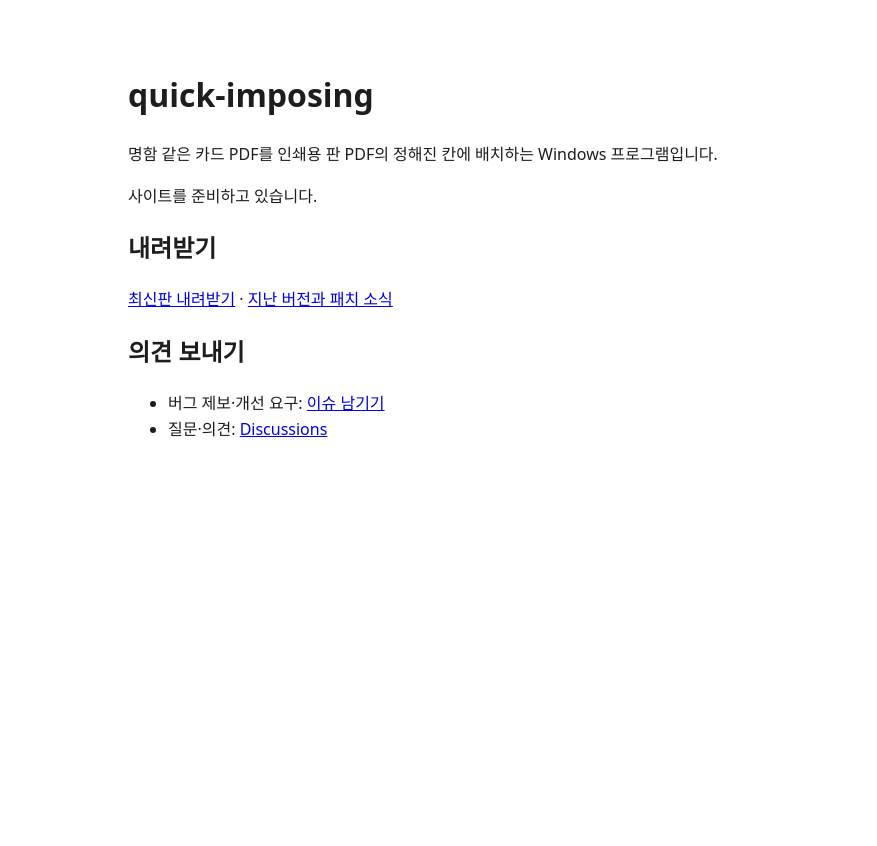
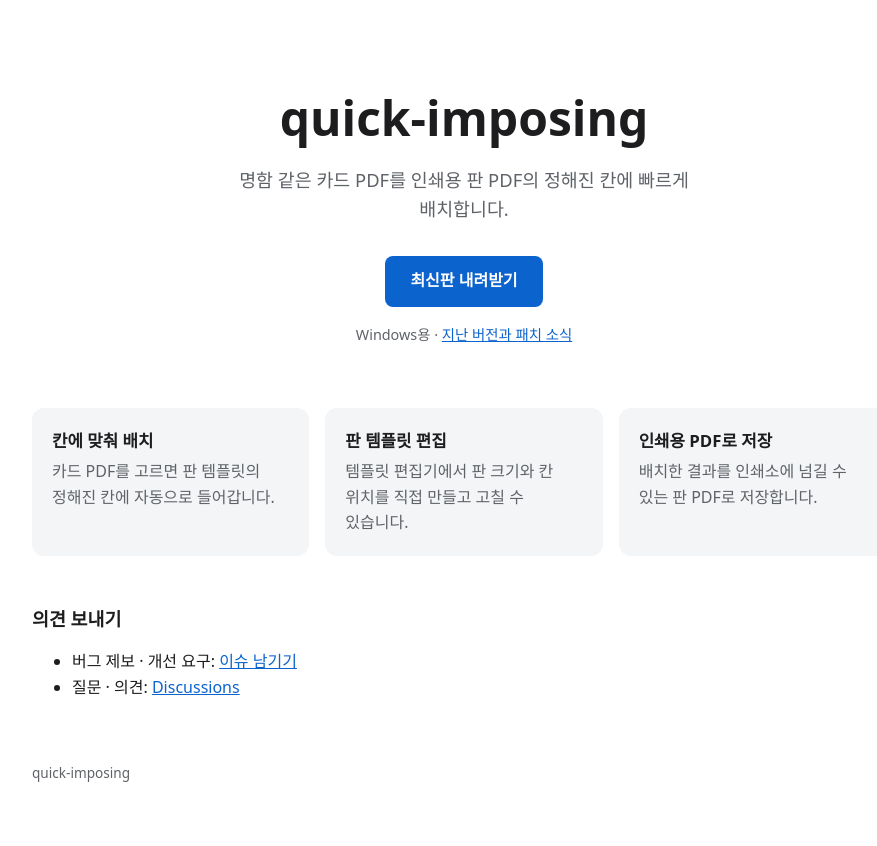
Before and after one commit to steves460ng/quick-imposing-pub, a plain HTML site: page site/index.html in a window 1280 px wide. Shown: the whole page, without its empty margins (176-1053 px from the left). Before the commit the page ends 800 px from the top, so only its background shows below. Drawn offline with Linux system fonts and the light colour scheme.

Commit message:
site: 자리표시 페이지를 간단한 랜딩 페이지로 교체
소개 문구, 최신판 내려받기 버튼, 주요 기능 3개, 의견 보내기 링크.
한국어 단어가 줄 중간에서 끊기지 않게 word-break: keep-all.

Co-Authored-By: Claude Opus 5.5 <noreply@anthropic.com>
Claude-Session: https://claude.ai/code/session_01Q2SD6UnA7keZeT63qZrw3E

```diff
--- a/site/index.html
+++ b/site/index.html
@@ -4,23 +4,46 @@
   <meta charset="utf-8">
   <meta name="viewport" content="width=device-width, initial-scale=1">
   <title>quick-imposing</title>
+  <meta name="description" content="명함 같은 카드 PDF를 인쇄용 판 PDF의 정해진 칸에 빠르게 배치하는 Windows 프로그램">
   <link rel="stylesheet" href="style.css">
 </head>
 <body>
+  <header class="hero">
+    <h1>quick-imposing</h1>
+    <p class="lead">명함 같은 카드 PDF를 인쇄용 판 PDF의 정해진 칸에 빠르게 배치합니다.</p>
+    <p>
+      <a class="button" href="https://github.com/steves460ng/quick-imposing-pub/releases/latest">최신판 내려받기</a>
+    </p>
+    <p class="note">Windows용 · <a href="https://github.com/steves460ng/quick-imposing-pub/releases">지난 버전과 패치 소식</a></p>
+  </header>
+
   <main>
-    <h1>quick-imposing</h1>
-    <p>명함 같은 카드 PDF를 인쇄용 판 PDF의 정해진 칸에 배치하는 Windows 프로그램입니다.</p>
-    <p>사이트를 준비하고 있습니다.</p>
+    <section class="features" aria-label="주요 기능">
+      <div>
+        <h2>칸에 맞춰 배치</h2>
+        <p>카드 PDF를 고르면 판 템플릿의 정해진 칸에 자동으로 들어갑니다.</p>
+      </div>
+      <div>
+        <h2>판 템플릿 편집</h2>
+        <p>템플릿 편집기에서 판 크기와 칸 위치를 직접 만들고 고칠 수 있습니다.</p>
+      </div>
+      <div>
+        <h2>인쇄용 PDF로 저장</h2>
+        <p>배치한 결과를 인쇄소에 넘길 수 있는 판 PDF로 저장합니다.</p>
+      </div>
+    </section>
 
-    <h2 id="download">내려받기</h2>
-    <p><a href="https://github.com/steves460ng/quick-imposing-pub/releases/latest">최신판 내려받기</a>
-      · <a href="https://github.com/steves460ng/quick-imposing-pub/releases">지난 버전과 패치 소식</a></p>
+    <section id="feedback">
+      <h2>의견 보내기</h2>
+      <ul>
+        <li>버그 제보 · 개선 요구: <a href="https://github.com/steves460ng/quick-imposing-pub/issues/new/choose">이슈 남기기</a></li>
+        <li>질문 · 의견: <a href="https://github.com/steves460ng/quick-imposing-pub/discussions">Discussions</a></li>
+      </ul>
+    </section>
+  </main>
 
-    <h2 id="feedback">의견 보내기</h2>
-    <ul>
-      <li>버그 제보·개선 요구: <a href="https://github.com/steves460ng/quick-imposing-pub/issues/new/choose">이슈 남기기</a></li>
-      <li>질문·의견: <a href="https://github.com/steves460ng/quick-imposing-pub/discussions">Discussions</a></li>
-    </ul>
-  </main>
+  <footer>
+    <p>quick-imposing</p>
+  </footer>
 </body>
 </html>
--- a/site/style.css
+++ b/site/style.css
@@ -1,26 +1,117 @@
 :root {
   color-scheme: light dark;
   --fg: #1d1d1f;
+  --muted: #5f6368;
   --bg: #ffffff;
+  --panel: #f4f5f7;
+  --accent: #0b63ce;
+  --accent-fg: #ffffff;
 }
 
 @media (prefers-color-scheme: dark) {
   :root {
     --fg: #f2f2f2;
+    --muted: #a8adb3;
     --bg: #161618;
+    --panel: #222226;
+    --accent: #4c9bff;
+    --accent-fg: #0b0b0c;
   }
+}
+
+* {
+  box-sizing: border-box;
 }
 
 body {
   margin: 0;
   font-family: system-ui, "Malgun Gothic", "Apple SD Gothic Neo", sans-serif;
   line-height: 1.6;
+  word-break: keep-all;
   color: var(--fg);
   background: var(--bg);
 }
 
-main {
-  max-width: 42rem;
+a {
+  color: var(--accent);
+}
+
+.hero,
+main,
+footer {
+  max-width: 56rem;
   margin: 0 auto;
-  padding: 3rem 1rem;
+  padding: 0 1rem;
 }
+
+.hero {
+  padding-top: 5rem;
+  padding-bottom: 3rem;
+  text-align: center;
+}
+
+.hero h1 {
+  margin: 0 0 0.5rem;
+  font-size: clamp(2rem, 6vw, 3rem);
+}
+
+.lead {
+  margin: 0 auto 2rem;
+  max-width: 32rem;
+  font-size: 1.15rem;
+  color: var(--muted);
+}
+
+.button {
+  display: inline-block;
+  padding: 0.8rem 1.6rem;
+  border-radius: 0.5rem;
+  background: var(--accent);
+  color: var(--accent-fg);
+  font-weight: 600;
+  text-decoration: none;
+}
+
+.button:hover,
+.button:focus-visible {
+  filter: brightness(1.1);
+}
+
+.note {
+  font-size: 0.9rem;
+  color: var(--muted);
+}
+
+.features {
+  display: grid;
+  grid-template-columns: repeat(auto-fit, minmax(14rem, 1fr));
+  gap: 1rem;
+  margin-bottom: 3rem;
+}
+
+.features > div {
+  padding: 1.25rem;
+  border-radius: 0.75rem;
+  background: var(--panel);
+}
+
+.features h2 {
+  margin: 0 0 0.25rem;
+  font-size: 1.05rem;
+}
+
+.features p {
+  margin: 0;
+  color: var(--muted);
+}
+
+#feedback h2 {
+  font-size: 1.15rem;
+}
+
+footer {
+  padding-top: 2rem;
+  padding-bottom: 3rem;
+  font-size: 0.85rem;
+  color: var(--muted);
+}
```
